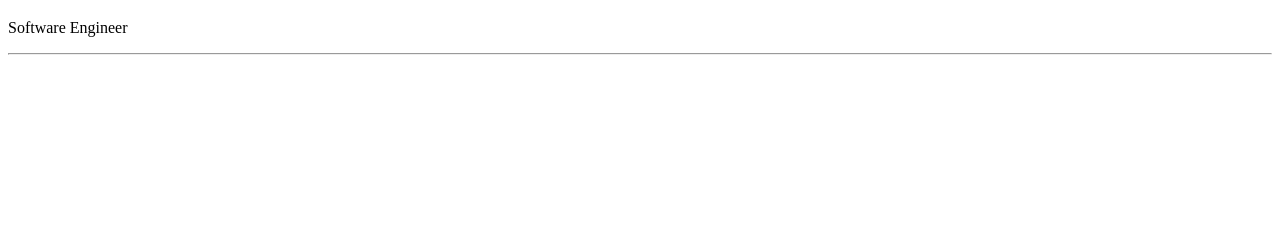
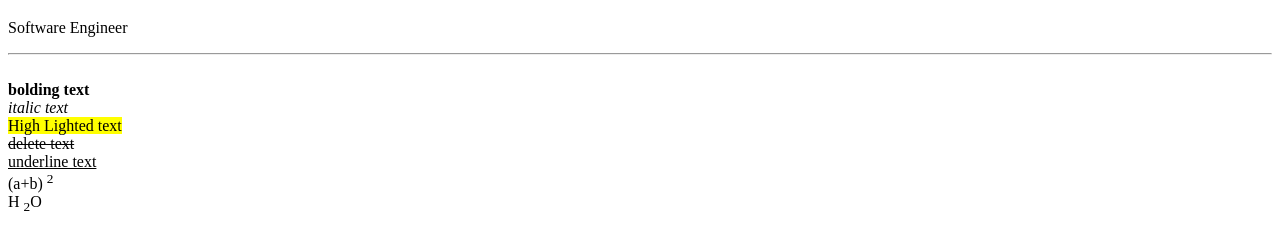
Before and after one commit to Alshahriar78/portfolio-html, a plain HTML site: page index.html in a window 1280 px wide. Shown: the part 61-310 px from the top of the page. Drawn offline with Linux system fonts and the light colour scheme.

Commit message:
text formating added

```diff
--- a/index.html
+++ b/index.html
@@ -13,6 +13,15 @@
         <hr/>
      </header>
 
+     <br/>
+     <strong>bolding text</strong><br/>
+     <em>italic text</em><br/>
+     <mark>High Lighted text</mark><br/>
+     <del>delete text</del><br/>
+     <u>underline text</u> <br/>
+
+     (a+b) <sup>2</sup><br/>
+     H <sub>2</sub>O
     <!-- section : about me -->
 
     <!-- section : skills -->
```
